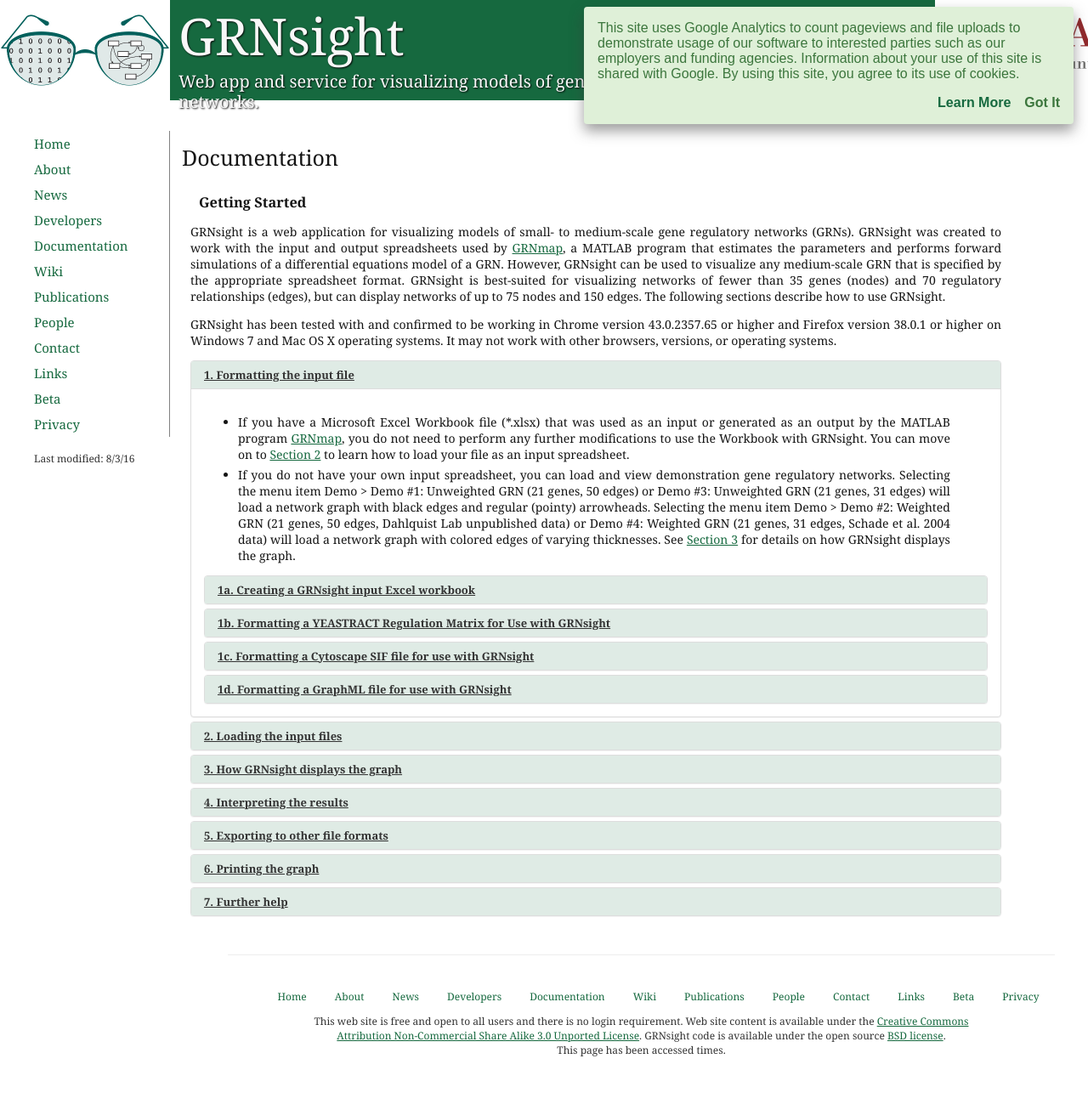
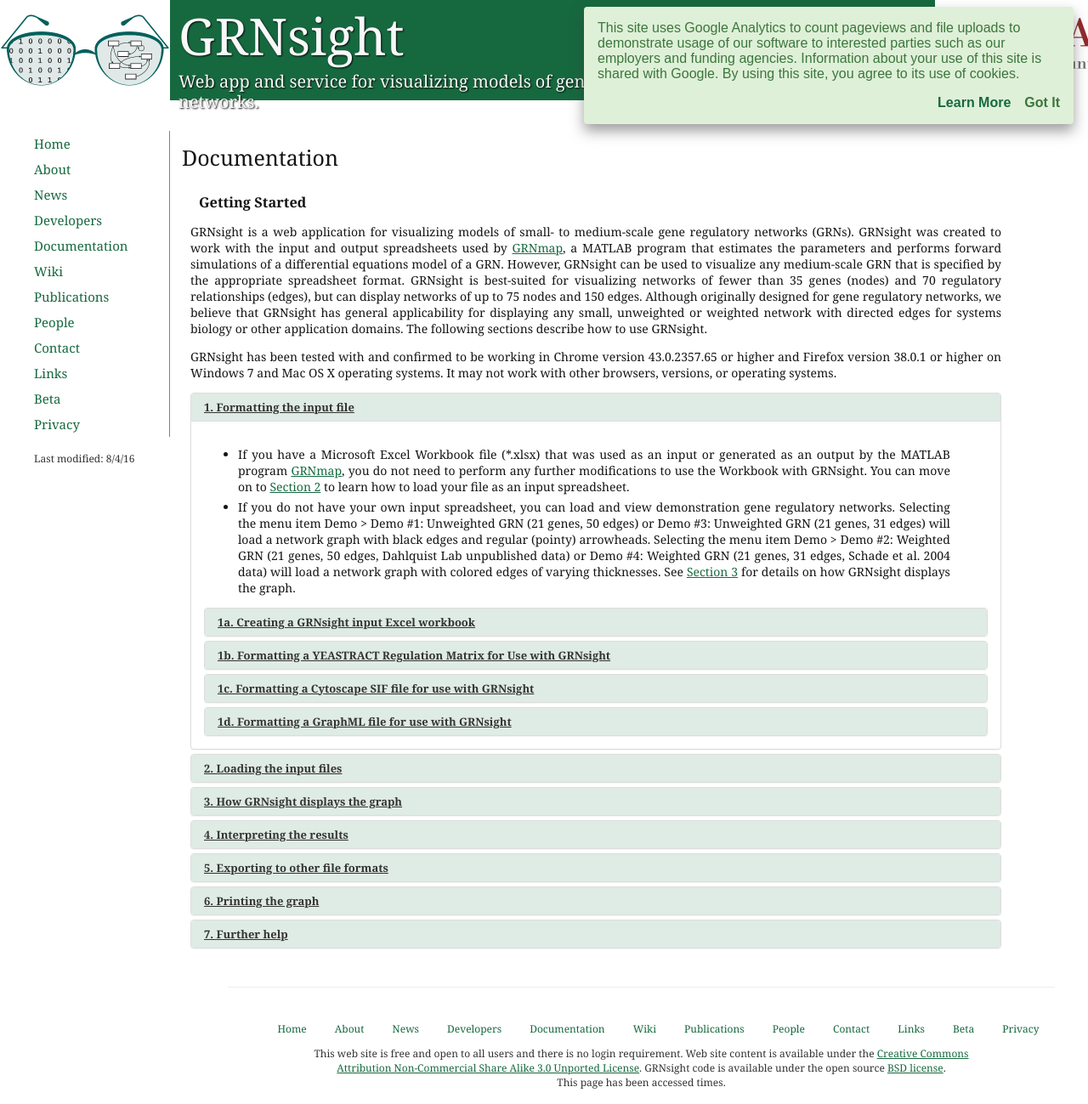
Before and after one commit to dondi/GRNsight, a Jekyll site: the page built from documentation.html, in a window 1280 px wide. Shown: the whole page at 85% size. Built offline with Jekyll 4.4.1, drawn with Linux system fonts in a browser that asks for light colours; nearby versions of some CDN libraries; before the commit the page ends 1261 px from its top, so only the background shows below that.

Commit message:
add note about other application domains

```diff
--- a/documentation.html
+++ b/documentation.html
@@ -1,7 +1,7 @@
 ---
 layout: default
 title: Documentation
-modified: 8/3/16
+modified: 8/4/16
 description: Learn how to format and upload files to GRNsight, a web application for visualizing small- to medium-scale gene regulatory networks.
 ---
           <p id="pageTitle">Documentation</p>
@@ -10,7 +10,7 @@
             <h3>Getting Started</h3>
 
             <p>
-              GRNsight is a web application for visualizing models of small- to medium-scale gene regulatory networks (GRNs). GRNsight was created to work with the input and output spreadsheets used by <a href="http://kdahlquist.github.io/GRNmap/index.html" target="blank">GRNmap</a>, a MATLAB program that estimates the parameters and performs forward simulations of a differential equations model of a GRN.  However, GRNsight can be used to visualize any medium-scale GRN that is specified by the appropriate spreadsheet format.  GRNsight is best-suited for visualizing networks of fewer than 35 genes (nodes) and 70 regulatory relationships (edges), but can display networks of up to 75 nodes and 150 edges. The following sections describe how to use GRNsight.
+              GRNsight is a web application for visualizing models of small- to medium-scale gene regulatory networks (GRNs). GRNsight was created to work with the input and output spreadsheets used by <a href="http://kdahlquist.github.io/GRNmap/index.html" target="blank">GRNmap</a>, a MATLAB program that estimates the parameters and performs forward simulations of a differential equations model of a GRN.  However, GRNsight can be used to visualize any medium-scale GRN that is specified by the appropriate spreadsheet format.  GRNsight is best-suited for visualizing networks of fewer than 35 genes (nodes) and 70 regulatory relationships (edges), but can display networks of up to 75 nodes and 150 edges. Although originally designed for gene regulatory networks, we believe that GRNsight has general applicability for displaying any small, unweighted or weighted network with directed edges for systems biology or other application domains. The following sections describe how to use GRNsight.
             </p>
             <p>
               GRNsight has been tested with and confirmed to be working in Chrome version 43.0.2357.65 or higher and Firefox version 38.0.1 or higher on Windows 7 and Mac OS X operating systems. It may not work with other browsers, versions, or operating systems.
```
